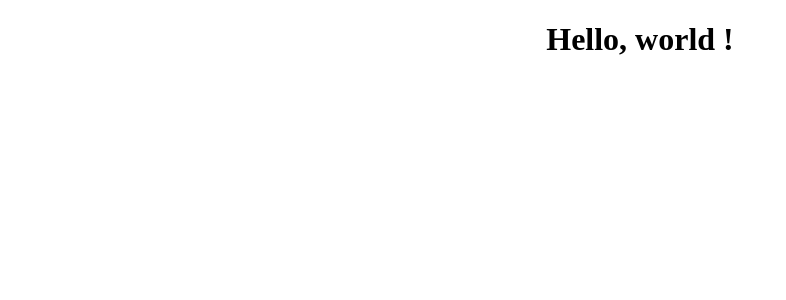
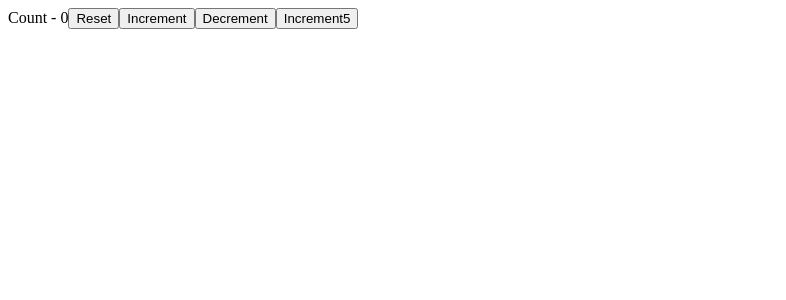
Before and after one commit to ViswaPrashanth/react-hooks-revise, a React (Create React App) app: page / in a window 1280 px wide. Shown: the top 300 px of the page, without its empty margins (0-786 px from the left). Built offline with nearby package versions, Linux system fonts and the light colour scheme.

Commit message:
useState basic and prevCount

```diff
--- /dev/null
+++ b/src/components/HookCounter.js
@@ -0,0 +1,24 @@
+import React, {useState} from 'react'
+
+const HookCounter = () => {
+    const initialCount = 0
+    const [count, setCount] = useState(initialCount)
+    const Increment5 = () => {
+        for(let i =0; i< 5; i++){
+            setCount(prevCount => prevCount + 1)
+        }
+    }
+  return (
+    <div>
+        Count - {count}
+        <button onClick={() => setCount(initialCount)}>Reset</button>
+        <button onClick={() => setCount(prevCount => prevCount + 1)}>Increment</button>
+        <button onClick={() => setCount(prevCount => prevCount - 1)}>Decrement</button>
+        <button onClick={Increment5}>Increment5</button>
+
+
+    </div>
+  )
+}
+
+export default HookCounter
--- a/src/index.js
+++ b/src/index.js
@@ -1,10 +1,11 @@
 import React from 'react';
 import ReactDOM from 'react-dom/client';
-import App from './App';
+import HookCounter from './components/HookCounter';
 
 const root = ReactDOM.createRoot(document.getElementById('root'));
 root.render(
   <React.StrictMode>
-    <App />
+    {/* <App /> */}
+    <HookCounter />
   </React.StrictMode>
 );
```
